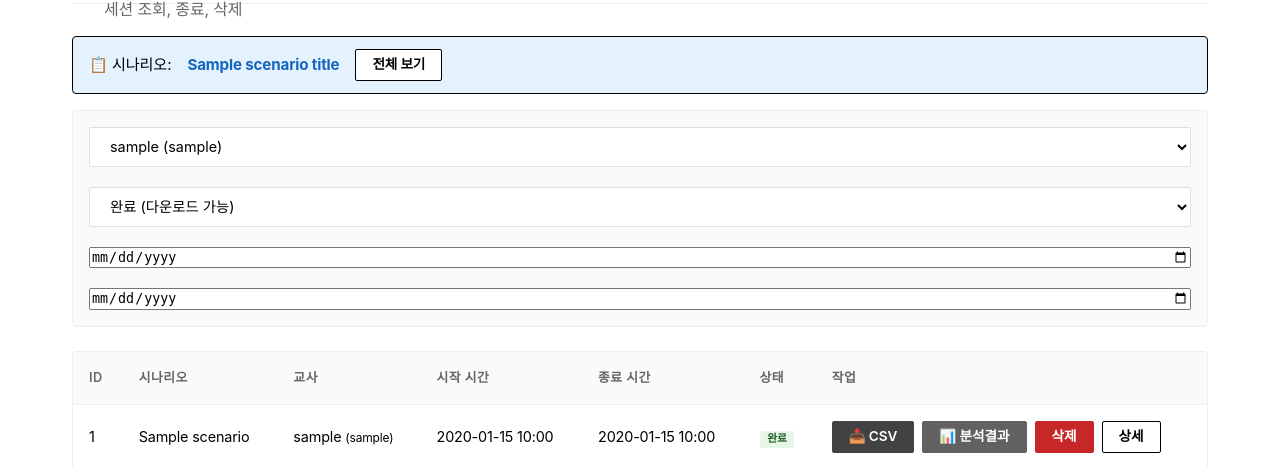
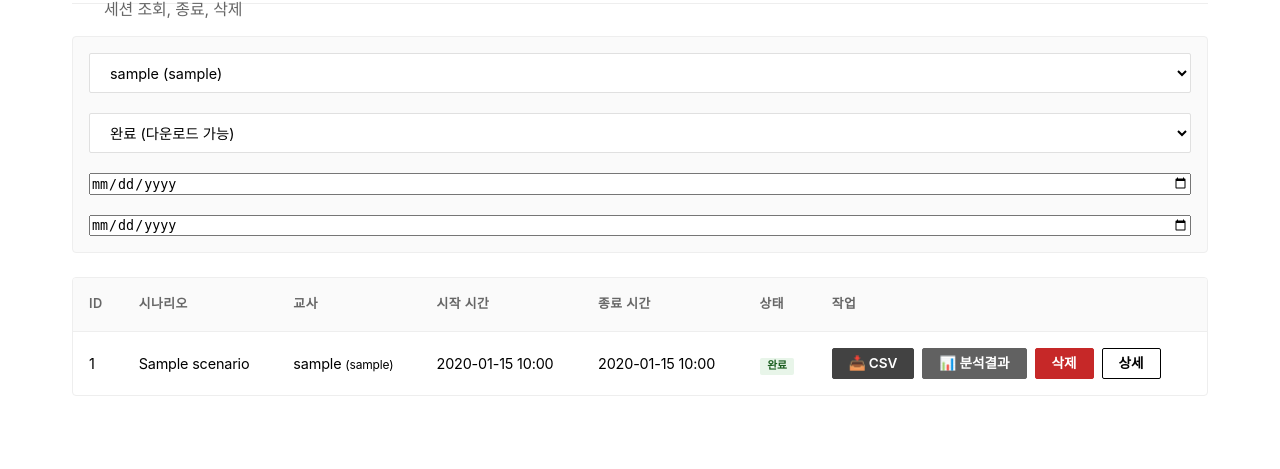
Before and after one commit to DomineYH/misconcept_platform, a Python web app: template src/templates/admin/sessions.html in a window 1280 px wide. Shown: the part 148-617 px from the top of the page. Run offline with Jinja, Linux system fonts and the light colour scheme; the template is opened without the code that fills it: most values are stand-ins (such as "Sample title", 1, 10 or a date in 2020).

Commit message:
fix: 세션 관리 페이지에서 시나리오 필터링 기능 제거
- 시나리오 필터 배너 및 hidden input 제거
- 페이지네이션 링크에서 scenario_id 파라미터 제거
- sessions_page 라우트에서 scenario_id 파라미터 제거
- API 엔드포인트(list_sessions_api)는 유지

Co-Authored-By: Claude Opus 4.6 (1M context) <noreply@anthropic.com>

```diff
--- a/src/templates/admin/sessions.html
+++ b/src/templates/admin/sessions.html
@@ -9,18 +9,8 @@
     <p class="subtitle">세션 조회, 종료, 삭제</p>
   </header>
 
-  {% if scenario_id %}
-  <div class="active-filter-banner">
-    📋 시나리오: <strong>{{ scenario_title or '알 수 없음' }}</strong>
-    <a href="/admin/sessions-page" class="btn btn-sm btn-secondary">전체 보기</a>
-  </div>
-  {% endif %}
-
   <div class="filters">
     <form method="get" class="filter-form" id="filter-form">
-      {% if scenario_id %}
-      <input type="hidden" name="scenario_id" value="{{ scenario_id }}" />
-      {% endif %}
       <select name="teacher_id" onchange="submitFilters()">
         <option value="">모든 교사</option>
         {% for teacher in teachers %}
@@ -139,9 +129,9 @@
     <span class="pagination-info">총 {{ total_count }}개 중 {{ current_page }}/{{ total_pages }} 페이지</span>
     <div class="pagination-buttons">
       {% if current_page > 1 %}
-      <a href="?page=1{% if scenario_id %}&scenario_id={{ scenario_id }}{% endif %}{% if current_teacher_id %}&teacher_id={{ current_teacher_id }}{% endif %}{% if current_status %}&status_filter={{ current_status }}{% endif %}{% if current_date_from %}&date_from={{ current_date_from }}{% endif %}{% if current_date_to %}&date_to={{ current_date_to }}{% endif %}"
+      <a href="?page=1{% if current_teacher_id %}&teacher_id={{ current_teacher_id }}{% endif %}{% if current_status %}&status_filter={{ current_status }}{% endif %}{% if current_date_from %}&date_from={{ current_date_from }}{% endif %}{% if current_date_to %}&date_to={{ current_date_to }}{% endif %}"
          class="btn btn-sm btn-secondary">처음</a>
-      <a href="?page={{ current_page - 1 }}{% if scenario_id %}&scenario_id={{ scenario_id }}{% endif %}{% if current_teacher_id %}&teacher_id={{ current_teacher_id }}{% endif %}{% if current_status %}&status_filter={{ current_status }}{% endif %}{% if current_date_from %}&date_from={{ current_date_from }}{% endif %}{% if current_date_to %}&date_to={{ current_date_to }}{% endif %}"
+      <a href="?page={{ current_page - 1 }}{% if current_teacher_id %}&teacher_id={{ current_teacher_id }}{% endif %}{% if current_status %}&status_filter={{ current_status }}{% endif %}{% if current_date_from %}&date_from={{ current_date_from }}{% endif %}{% if current_date_to %}&date_to={{ current_date_to }}{% endif %}"
          class="btn btn-sm btn-secondary">이전</a>
       {% endif %}
 
@@ -149,15 +139,15 @@
         {% if p == current_page %}
         <span class="btn btn-sm btn-primary">{{ p }}</span>
         {% elif p >= current_page - 2 and p <= current_page + 2 %}
-        <a href="?page={{ p }}{% if scenario_id %}&scenario_id={{ scenario_id }}{% endif %}{% if current_teacher_id %}&teacher_id={{ current_teacher_id }}{% endif %}{% if current_status %}&status_filter={{ current_status }}{% endif %}{% if current_date_from %}&date_from={{ current_date_from }}{% endif %}{% if current_date_to %}&date_to={{ current_date_to }}{% endif %}"
+        <a href="?page={{ p }}{% if current_teacher_id %}&teacher_id={{ current_teacher_id }}{% endif %}{% if current_status %}&status_filter={{ current_status }}{% endif %}{% if current_date_from %}&date_from={{ current_date_from }}{% endif %}{% if current_date_to %}&date_to={{ current_date_to }}{% endif %}"
            class="btn btn-sm btn-secondary">{{ p }}</a>
         {% endif %}
       {% endfor %}
 
       {% if current_page < total_pages %}
-      <a href="?page={{ current_page + 1 }}{% if scenario_id %}&scenario_id={{ scenario_id }}{% endif %}{% if current_teacher_id %}&teacher_id={{ current_teacher_id }}{% endif %}{% if current_status %}&status_filter={{ current_status }}{% endif %}{% if current_date_from %}&date_from={{ current_date_from }}{% endif %}{% if current_date_to %}&date_to={{ current_date_to }}{% endif %}"
+      <a href="?page={{ current_page + 1 }}{% if current_teacher_id %}&teacher_id={{ current_teacher_id }}{% endif %}{% if current_status %}&status_filter={{ current_status }}{% endif %}{% if current_date_from %}&date_from={{ current_date_from }}{% endif %}{% if current_date_to %}&date_to={{ current_date_to }}{% endif %}"
          class="btn btn-sm btn-secondary">다음</a>
-      <a href="?page={{ total_pages }}{% if scenario_id %}&scenario_id={{ scenario_id }}{% endif %}{% if current_teacher_id %}&teacher_id={{ current_teacher_id }}{% endif %}{% if current_status %}&status_filter={{ current_status }}{% endif %}{% if current_date_from %}&date_from={{ current_date_from }}{% endif %}{% if current_date_to %}&date_to={{ current_date_to }}{% endif %}"
+      <a href="?page={{ total_pages }}{% if current_teacher_id %}&teacher_id={{ current_teacher_id }}{% endif %}{% if current_status %}&status_filter={{ current_status }}{% endif %}{% if current_date_from %}&date_from={{ current_date_from }}{% endif %}{% if current_date_to %}&date_to={{ current_date_to }}{% endif %}"
          class="btn btn-sm btn-secondary">마지막</a>
       {% endif %}
     </div>
```
Also changed, not shown: src/api/routes/admin_sessions.py (+0 -13 lines).
